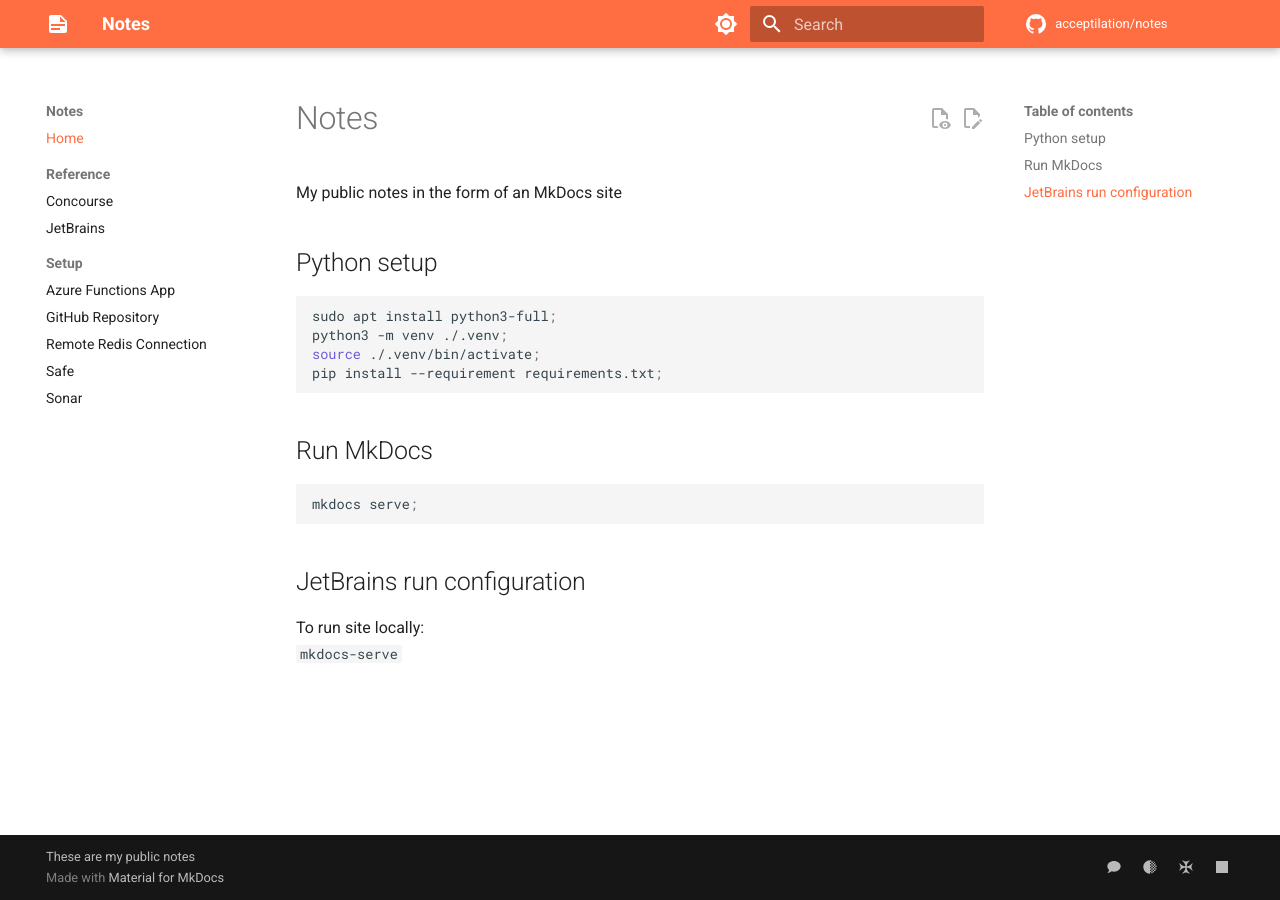
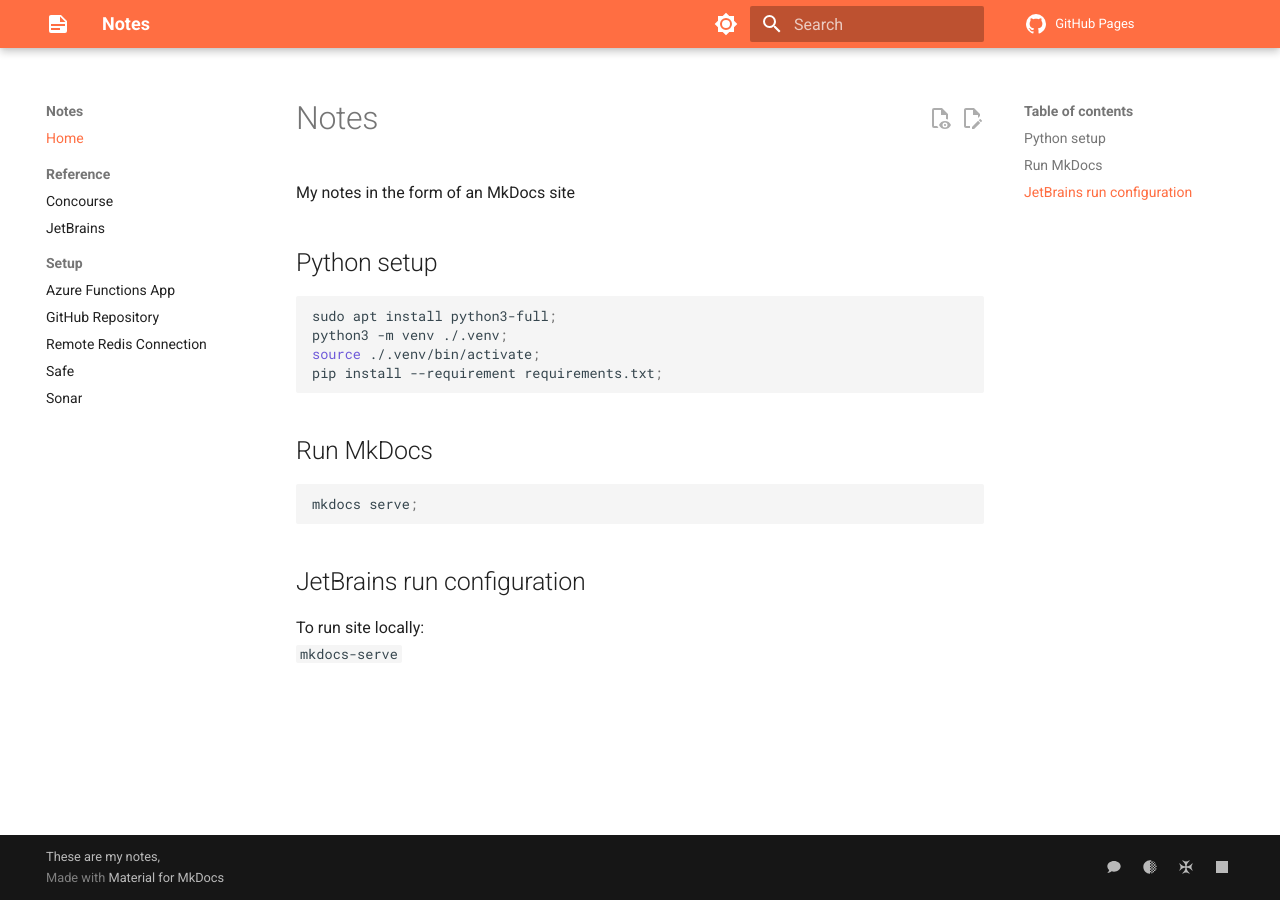
Before and after one commit to acceptilation/acceptilation.github.io, an MkDocs documentation site: the page built from docs/index.md, in a window 1280 px wide. Built offline with MkDocs 1.6.1 and Material for MkDocs 9.7.7, drawn with Linux system fonts in a browser that asks for light colours; plug-ins that fetch from the network failed and are left out; comment, search, counter and statistics services are not loaded.

Commit message:
Transition to different repository

```diff
--- a/docs/index.md
+++ b/docs/index.md
@@ -1,6 +1,6 @@
 # Notes
 
-My public notes in the form of an MkDocs site
+My notes in the form of an MkDocs site
 
 ## Python setup
 
--- a/mkdocs.yaml
+++ b/mkdocs.yaml
@@ -1,14 +1,14 @@
 # yaml-language-server: $schema=https://squidfunk.github.io/mkdocs-material/schema.json
 site_name: Notes
-copyright: These are my public notes
+copyright: These are my notes,
 
-repo_name: acceptilation/notes
-repo_url: https://github.com/acceptilation/notes
+repo_name: GitHub Pages
+repo_url: https://github.com/acceptilation/acceptilation.github.io
 edit_uri: edit/main/docs/
 
 plugins:
   - git-committers:
-      repository: acceptilation/notes
+      repository: acceptilation/acceptilation.github.io
       branch: main
   - git-revision-date-localized:
       type: timeago
```
Also changed, not shown: readme.md (+1 -1 lines).
